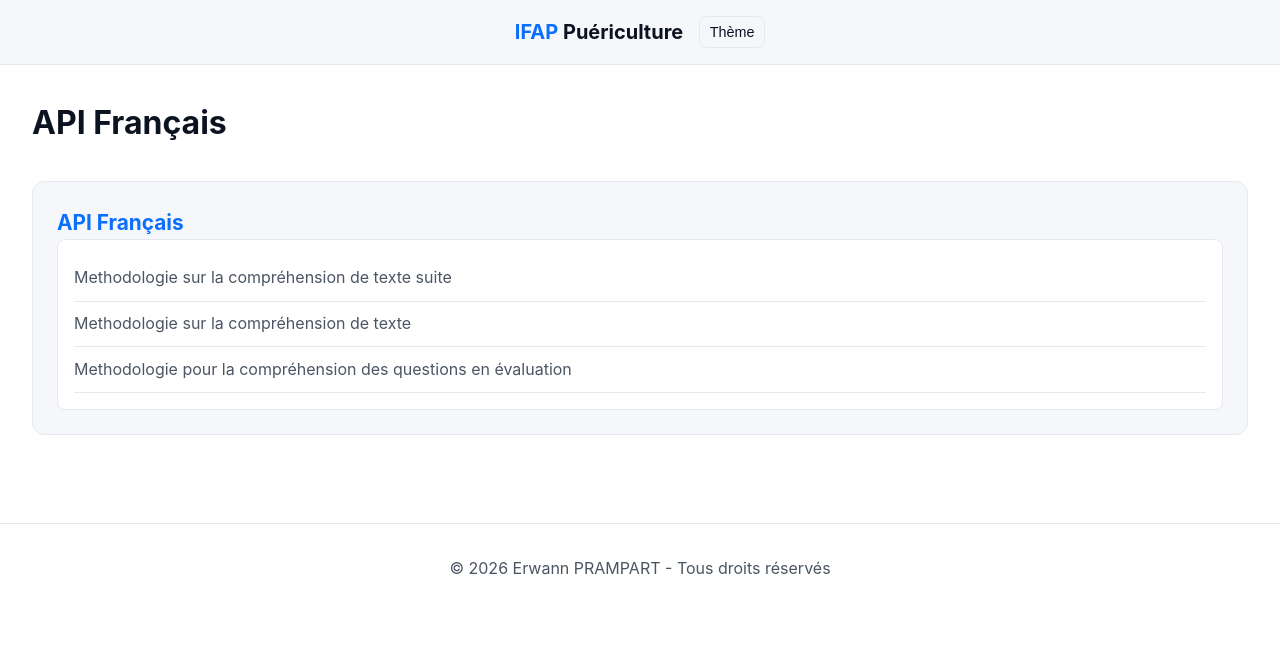
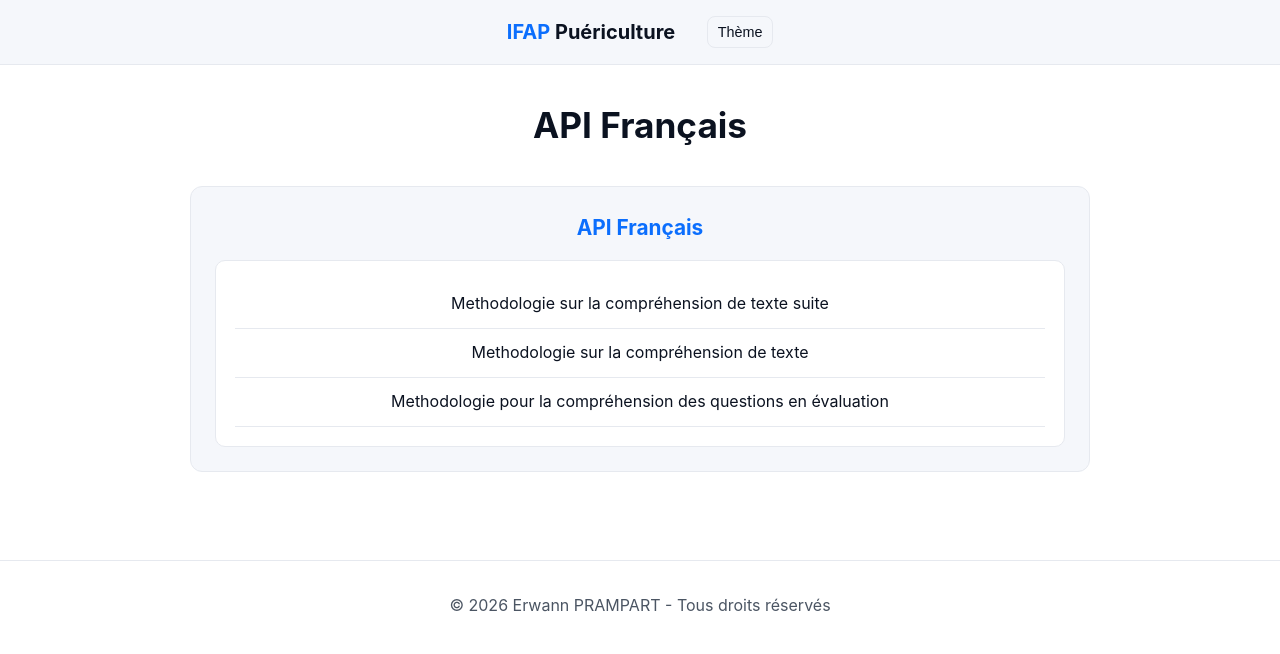
Before and after one commit to Prampart/Projet-Site-web-IFAP, a plain HTML site: page API_Francais/API_Francais.html in a window 1280 px wide. Drawn offline with Linux system fonts and the light colour scheme.

Commit message:
Update API_Francais.html

```diff
--- a/API_Francais/API_Francais.html
+++ b/API_Francais/API_Francais.html
@@ -49,18 +49,36 @@
         header {
     background-color: var(--bg-secondary);
     border-bottom: 1px solid var(--border-color);
-            padding: 1rem 2rem;
     position: sticky;
     top: 0;
     z-index: 100;
+    padding: 1rem 2rem;
+    backdrop-filter: blur(12px);
 }
 
 .header-content {
-    max-width: 1400px;
+    max-width: 900px;
     margin: auto;
     display: flex;
     justify-content: center;
     align-items: center;
+    gap: 2rem;
+}
+
+.theme-toggle {
+    border: 1px solid var(--border-color);
+    background: transparent;
+    padding: 0.45rem 0.6rem;
+    border-radius: 8px;
+    cursor: pointer;
+    color: var(--text-primary);
+    font-size: 0.9rem;
+    transition: var(--transition);
+}
+
+.theme-toggle:hover {
+    border-color: var(--accent);
+    color: var(--accent);
 }
 
         .logo {
@@ -80,13 +98,19 @@
             padding: 2rem;
         }
 
+        .hero {
+    text-align: center;
+    margin-bottom: 2rem;
+}
+
 .hero h1 {
-            font-size: 2rem;
-            margin-bottom: .5rem;
+    font-size: 2.2rem;
+    font-weight: 700;
 }
 
 .hero p {
     color: var(--text-secondary);
+    font-size: 1.1rem;
 }
 
 
@@ -105,16 +129,28 @@
         .module-card {
     background-color: var(--bg-secondary);
     border: 1px solid var(--border-color);
-            border-radius: 12px;
-            padding: 1.5rem;
-            margin-bottom: 1.5rem;
-            transition: var(--transition);
+    border-radius: 14px;
+    padding: 2rem;
+    margin-bottom: 2rem;
+    width: 100%;
+    max-width: 900px;
+    margin-left: auto;
+    margin-right: auto;
+    text-align: center;
+    transition: transform .25s ease, box-shadow .25s ease, border-color .25s ease;
 }
 
 .module-card:hover {
+    transform: translateY(-6px);
     border-color: var(--accent);
-            transform: translateY(-3px);
-            box-shadow: 0 10px 30px rgba(74, 158, 255, 0.06);
+    box-shadow: 0 12px 28px rgba(74, 158, 255, 0.12);
+}
+
+.module-title {
+    font-size: 1.4rem;
+    font-weight: 700;
+    color: var(--accent);
+    margin-bottom: 1rem;
 }
 
         .module-header {
@@ -122,12 +158,6 @@
             justify-content: space-between;
             align-items: start;
             margin-bottom: 1rem;
-        }
-
-        .module-title {
-            font-size: 1.2rem;
-            font-weight: 700;
-            color: var(--accent);
         }
 
         .module-title a {
@@ -182,14 +212,21 @@
         .themes-grid {
     display: grid;
     grid-template-columns: repeat(auto-fit, minmax(260px, 1fr));
-            gap: 1rem;
+    gap: 1.5rem;
+    margin-top: 1rem;
 }
 
 .theme-card {
     background: var(--bg-tertiary);
     border: 1px solid var(--border-color);
-            border-radius: 8px;
-            padding: 1rem;
+    border-radius: 10px;
+    padding: 1.2rem;
+    transition: var(--transition);
+}
+
+.theme-card:hover {
+    border-color: var(--accent);
+    background: rgba(74, 158, 255, 0.05);
 }
 
         .theme-title {
@@ -203,22 +240,23 @@
 
         .course-list {
     list-style: none;
+    padding: 0;
 }
 
 .course-item {
-            padding: .6rem 0;
+    padding: 0.7rem 0;
     border-bottom: 1px solid var(--border-color);
 }
 
 .course-link {
-            color: var(--text-secondary);
+    color: var(--text-primary);
     text-decoration: none;
-            transition: .3s;
+    transition: var(--transition);
 }
 
 .course-link:hover {
     color: var(--accent);
-            padding-left: .3rem;
+    padding-left: 4px;
 }
 
         footer {
@@ -252,7 +290,7 @@
     <div class="header-content">
         <a href="../index.html" class="logo">IFAP <span>Puériculture</span></a>
 
-    <button id="themeToggle" class="theme-toggle" style="margin-left: 1rem;">
+        <button id="themeToggle" class="theme-toggle">
             Thème
         </button>
     </div>
@@ -302,37 +340,6 @@
     <script>
     document.getElementById("year").textContent = new Date().getFullYear();
 
-        document.addEventListener("DOMContentLoaded", () => {
-
-            const moduleId = document.body.getAttribute("data-module");
-            const historyKey = "history_" + moduleId;
-
-            const links = document.querySelectorAll("a.course-link");
-
-            links.forEach(link => {
-                link.addEventListener("click", () => {
-
-                    const entry = {
-                        title: link.textContent.trim(),
-                        url: link.getAttribute("href"),
-                        timestamp: Date.now()
-                    };
-
-                    let history = JSON.parse(localStorage.getItem(historyKey)) || [];
-
-                    history.unshift(entry);
-                    history = history.slice(0, 2);
-
-                    localStorage.setItem(historyKey, JSON.stringify(history));
-                });
-            });
-        });
-    </script>
-<script>
-    // Année dynamique
-    document.getElementById("year").textContent = new Date().getFullYear();
-
-    // Gestion du thème clair / sombre
     (function () {
         const root = document.documentElement;
         const toggleBtn = document.getElementById('themeToggle');
@@ -351,8 +358,7 @@
             if (saved === 'light' || saved === 'dark') {
                 applyTheme(saved);
             } else {
-                const prefersLight = window.matchMedia &&
-                    window.matchMedia('(prefers-color-scheme: light)').matches;
+                const prefersLight = window.matchMedia('(prefers-color-scheme: light)').matches;
                 applyTheme(prefersLight ? 'light' : 'dark');
             }
         }
@@ -361,11 +367,7 @@
             const isLight = root.classList.contains('light');
             const newTheme = isLight ? 'dark' : 'light';
             applyTheme(newTheme);
-            try {
             localStorage.setItem(STORAGE_KEY, newTheme);
-            } catch (e) {
-                console.warn('Impossible de sauvegarder le thème', e);
-            }
         }
 
         initTheme();
```
Lines whose indentation alone changed are shown as unchanged.
